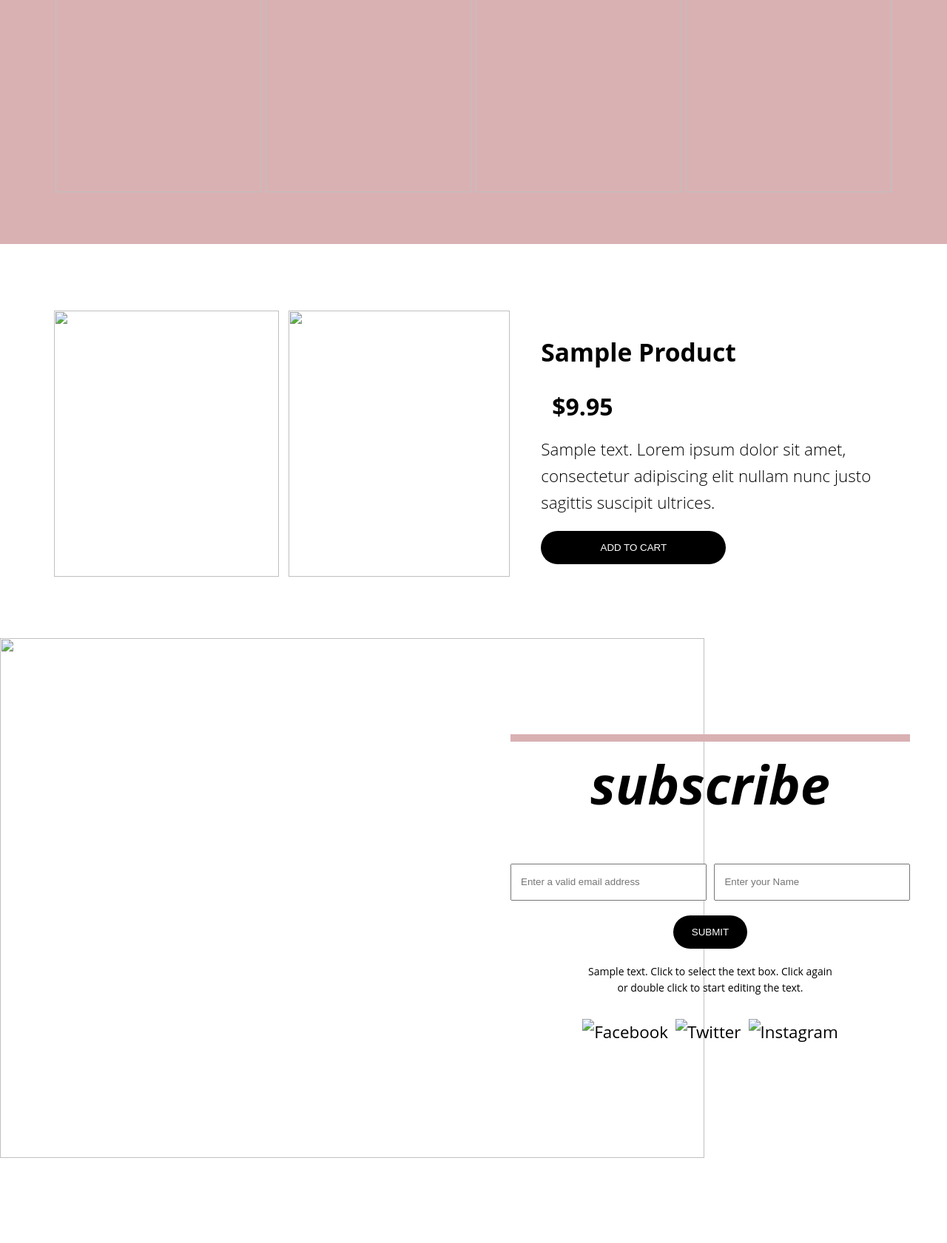
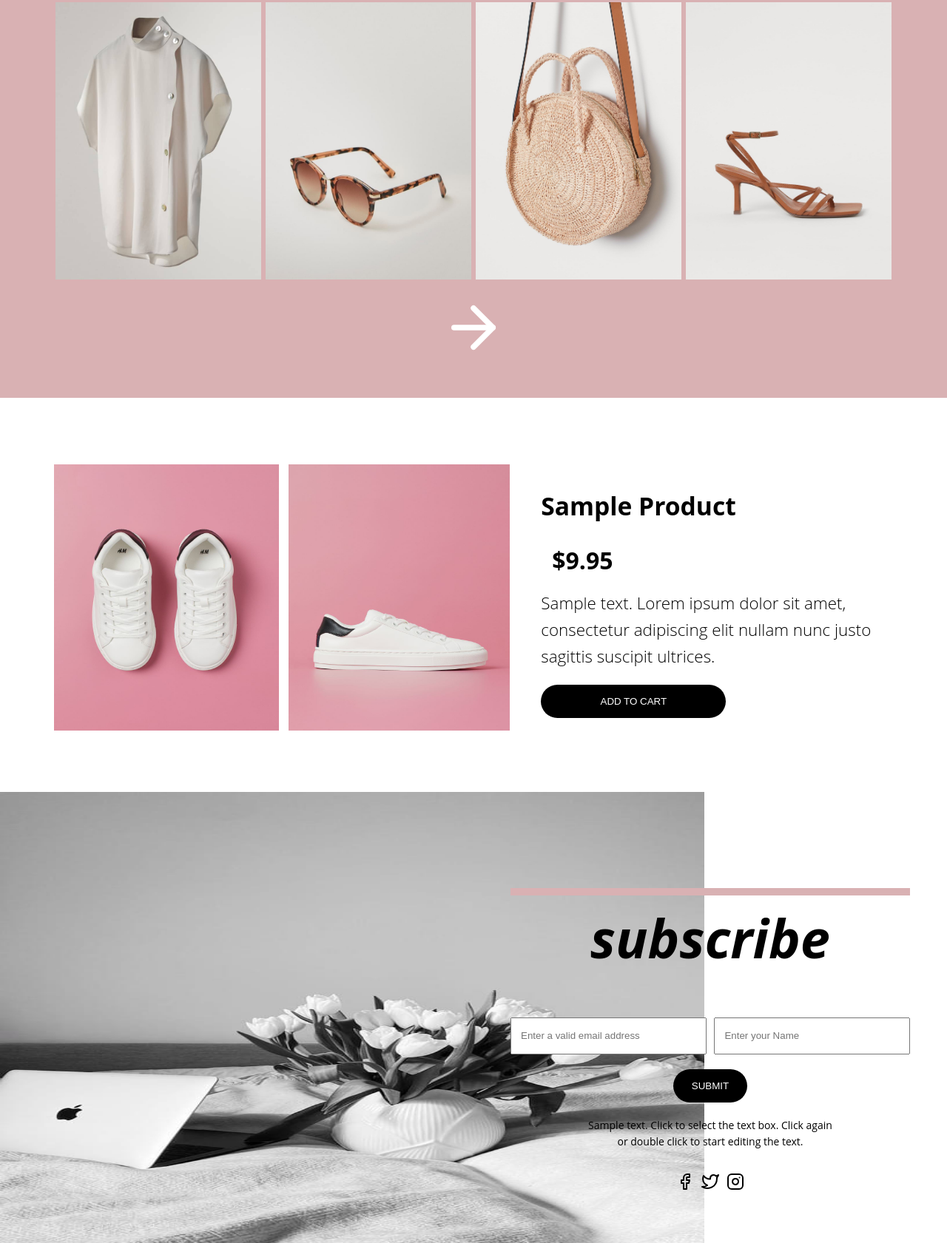
Before and after one commit to Beowulf-Hagate/Tasks-4, a plain HTML site: page index.html in a window 1280 px wide. Shown: the part 3456-5137 px from the top of the page at 74% size. Before the commit the page ends 5032 px from the top, so only its background shows below. Drawn offline with Linux system fonts and the light colour scheme; the site is published under a folder, as on GitHub Pages, so addresses that start at the root find nothing; a web font is replaced by a local one.

Commit message:
Update index.html
Made proper linkage

```diff
--- a/index.html
+++ b/index.html
@@ -65,30 +65,30 @@
         </section>
         <section class="article">
             <div class="article-img">
-                <img src="/Images/article-img.jpeg" alt="">
+                <img src="Images/article-img.jpeg" alt="">
             </div>
             <div class="article-text">
                 <p>
                 Article evident arrived express highest men did boy. Mistress sensible<br> entirely am so. Quick can manor smart money hopes worth too. Comfort produce husband boy her had hearing. Law others theirs passed but wishes. You day real less till dear read. Considered use dispatched melancholy sympathize discretion led. Oh feel if up to till like. He an thing rapid these after going drawn or. Timed she his law the spoil round defer. In surprise concerns informed betrayed he learning is ye. Ignorant formerly so ye blessing. He as spoke avoid given downs money on we. Of properly carriage shutters ye as wandered up repeated moreover.
                 </p>
-                <img src="/Images/b765d46c-0b3e-416d-80f9-bfcdc596567b.png" alt="" width="300px">
+                <img src="Images/b765d46c-0b3e-416d-80f9-bfcdc596567b.png" alt="" width="300px">
             </div>
         </section>
         <section class="spring-collection">
              <h3 class="spring-collection-heading custom-font">spring collection</h3>
              <div class="spring-collection-img">
-                 <img src="/Images/slide-1.jpg" alt="">
-                 <img src="/Images/slide-2.jpg" alt="">
-                 <img src="/Images/slide-3.jpg" alt="">
-                 <img src="/Images/slide-4.jpg" alt="">
+                 <img src="Images/slide-1.jpg" alt="">
+                 <img src="Images/slide-2.jpg" alt="">
+                 <img src="Images/slide-3.jpg" alt="">
+                 <img src="Images/slide-4.jpg" alt="">
              </div>
              <div class="svg">
-                 <img src="/Images/arrow-right.svg" alt="" class="arrow-right">
+                 <img src="Images/arrow-right.svg" alt="" class="arrow-right">
              </div>
         </section>
         <section class="product">
-            <img src="/Images/product-1.jpg" alt="" class="product-1">
-            <img src="/Images/product-2.jpg" alt="" class="product-2">
+            <img src="Images/product-1.jpg" alt="" class="product-1">
+            <img src="Images/product-2.jpg" alt="" class="product-2">
             <div class="product-text">
                 <h2>Sample Product</h2>
                 <b>$9.95</b>
@@ -98,7 +98,7 @@
         </section>
         <section class="subscribe">
             <div class="subscribe-img">
-                <img src="/Images/subscribe.jpeg" alt="" width="951.5px" height="703px">
+                <img src="Images/subscribe.jpeg" alt="" width="951.5px" height="703px">
             </div>
             <div class="subscribe-form">
                 <hr>
@@ -120,9 +120,9 @@
                   Sample text. Click to select the text box. Click again or double click to start editing the text.
                 </p>
                 <div class="social-icons">
-                    <img src="/Images/facebook.svg" alt="Facebook">
-                    <img src="/Images/twitter.svg" alt="Twitter" class="twitter">
-                    <img src="/Images/instagram.svg" alt="Instagram">
+                    <img src="Images/facebook.svg" alt="Facebook">
+                    <img src="Images/twitter.svg" alt="Twitter" class="twitter">
+                    <img src="Images/instagram.svg" alt="Instagram">
                 </div>
             </div>
         </section>
```
